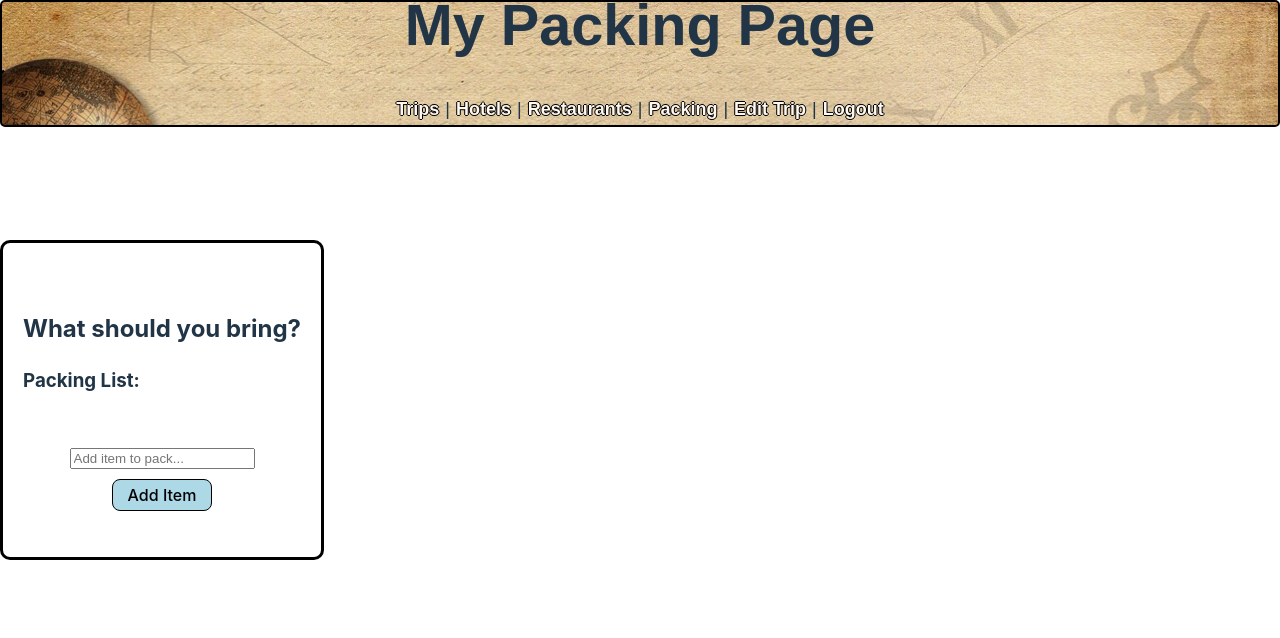
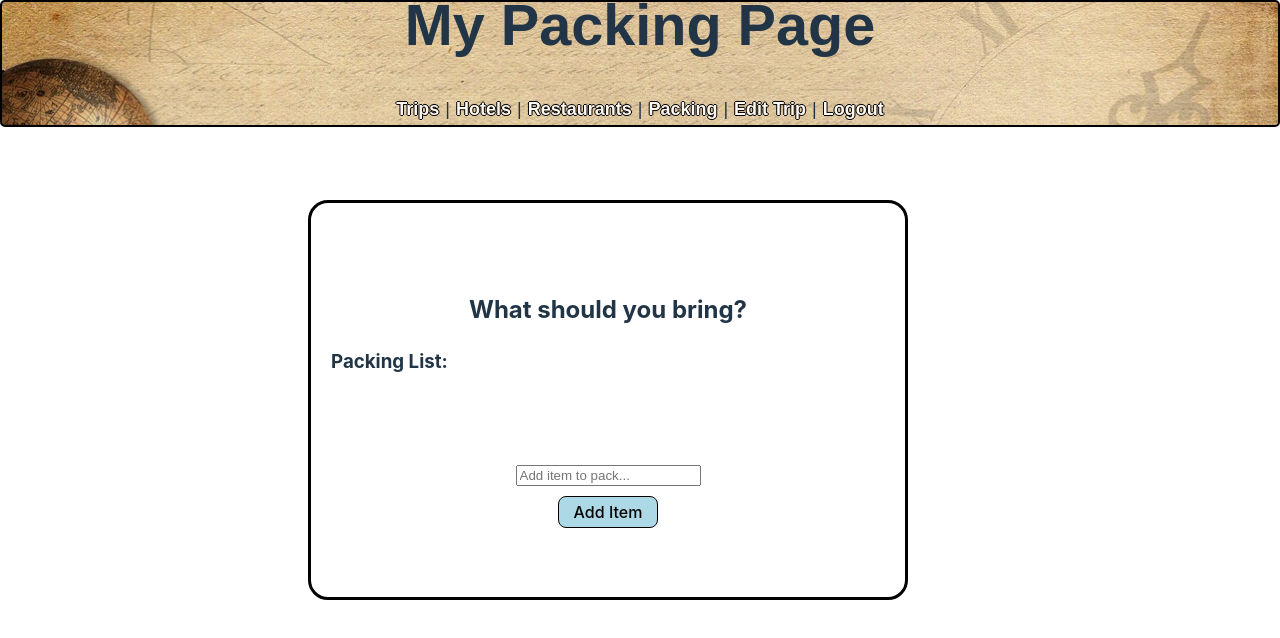
Before and after one commit to devbelle/Project-3, a React (Vite) app in the folder Adventure Awaits/client/: page /packing in a window 1280 px wide. Shown: the top 638 px of the page. Built offline with nearby package versions, Linux system fonts and the light colour scheme.

Commit message:
packing styling

```diff
--- a/Adventure Awaits/client/src/pages/PackingPage.jsx
+++ b/Adventure Awaits/client/src/pages/PackingPage.jsx
@@ -8,16 +8,22 @@ const PackingBox = styled.div`
   flex-direction: column;
   align-items: center;
   justify-content: center;
-width: 100%;
-  height: 40vh;
-  max-width: 400px;
+  width: 80%;
+  height: 60%;
+  max-width: 600px;
+  max-height: 400px;
   background-color: white;
-  border-radius: 10px;
+  border-radius: 20px;
   border: 3px solid black;
   margin: 0 auto;
+  box-sizing: border-box;
+  position: absolute;
+  top: 25%;
+  right: 25%;
+  left: 20%;
   padding: 20px;
-  box-sizing: border-box;
-`;
+  `;
+
 const StyledH2 = styled.h2`
   borderBottom: "2px solid black";
   fontSize: 20px;
@@ -32,17 +38,27 @@ const StyledH2 = styled.h2`
   }
 `;
 const PackingSection = styled.div`
-   width: 100%;
+  width: 100%;
   height: 50%;
-  margin-top: 2px;
+  @media (max-width: 768px) {
+    height: 100%; // Increase height on smaller screens
+  }
 `;
+
 const PackingForm = styled.form`
   display: flex;
   flex-direction: column;
   align-items: center;
   justify-content: center;
   width: 100%;
+  @media (max-width: 768px) {
+    width: 90%; // Reduce width on smaller screens
+  }
+  @media (max-width: 480px) {
+    width: 100%; // Further reduce width on very small screens
+  }
 `;
+
 const PackingButton = styled.button`
   width: 100px;
   display: block;
@@ -54,6 +70,12 @@ const PackingButton = styled.button`
     transform: scale(1.02); // Increase size on hover
   }
   background-color: #ADD8E6;
+  @media (max-width: 768px) {
+    width: 80px; // Reduce width on smaller screens
+  }
+  @media (max-width: 480px) {
+    width: 60px; // Further reduce width on very small screens
+  }
 `;
 
 //from Devin's React Portfolio
```
